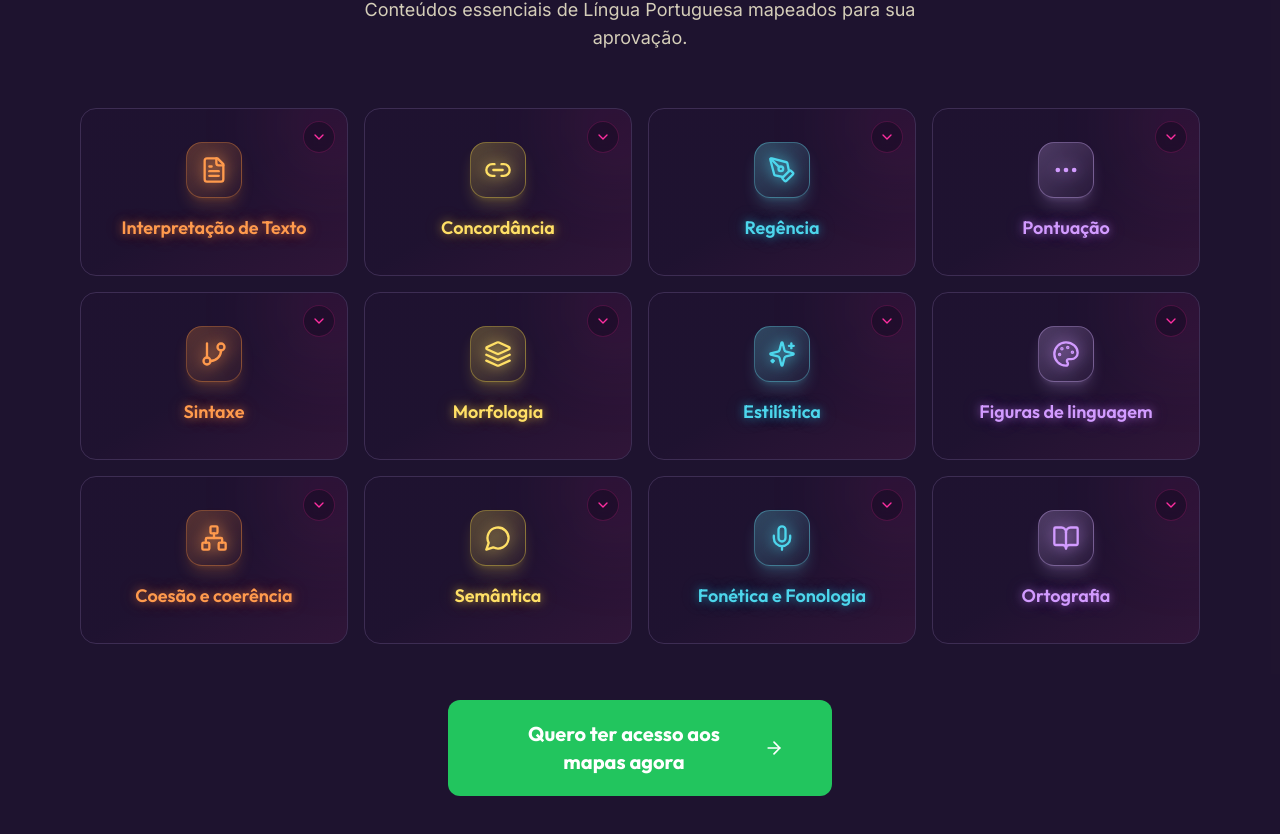
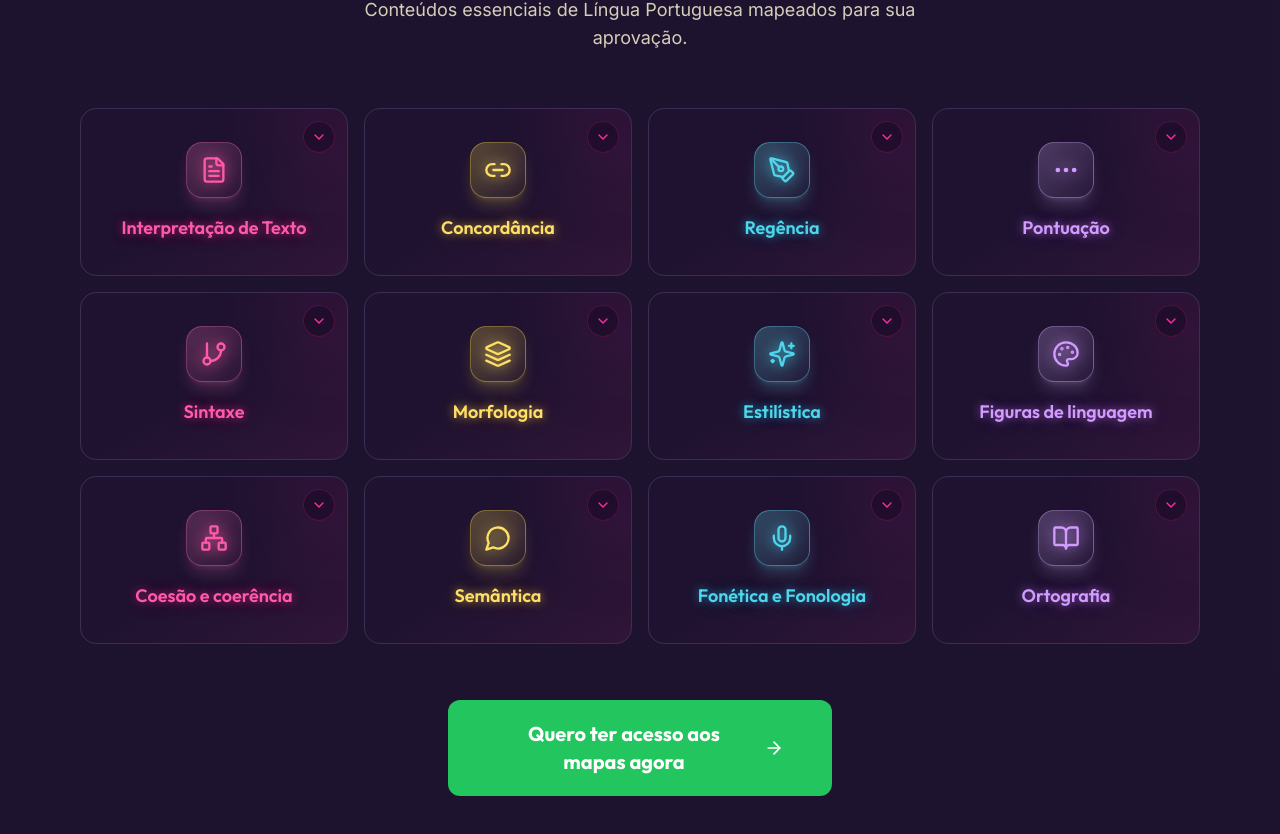
Before and after one commit to jnxaceleradora/comunidademagaiao, a React (Vite) app: page / in a window 1280 px wide. Shown: the part 3137-3971 px from the top of the page. Built offline with nearby package versions, Linux system fonts and the light colour scheme; the HTML template or start-up script is replaced by a standard one.

Commit message:
Troca laranja por rosa na grade de conteúdos

```diff
--- a/src/components/ContentsSection.tsx
+++ b/src/components/ContentsSection.tsx
@@ -111,8 +111,8 @@ const topics = [
 
 const columnStyles = [
   {
-    neon: "text-neon-orange",
-    iconBox: "border-orange-400/35 from-orange-400/25 to-orange-400/5 shadow-orange-400/20 group-hover:border-orange-300/55 group-hover:shadow-orange-400/30",
+    neon: "text-neon-pink",
+    iconBox: "border-pink-400/35 from-pink-400/25 to-pink-400/5 shadow-pink-400/20 group-hover:border-pink-300/55 group-hover:shadow-pink-400/30",
   },
   {
     neon: "text-neon-yellow",
--- a/src/index.css
+++ b/src/index.css
@@ -99,10 +99,6 @@
     color: #ffe066;
     text-shadow: 0 0 8px rgba(255,217,61,0.55), 0 0 20px rgba(255,217,61,0.28);
   }
-  .text-neon-orange {
-    color: #ff9a4d;
-    text-shadow: 0 0 8px rgba(255,138,61,0.58), 0 0 20px rgba(255,138,61,0.3);
-  }
   .text-neon-cyan {
     color: #4dd6ec;
     text-shadow: 0 0 8px rgba(34,196,224,0.55), 0 0 20px rgba(34,196,224,0.28);
```
